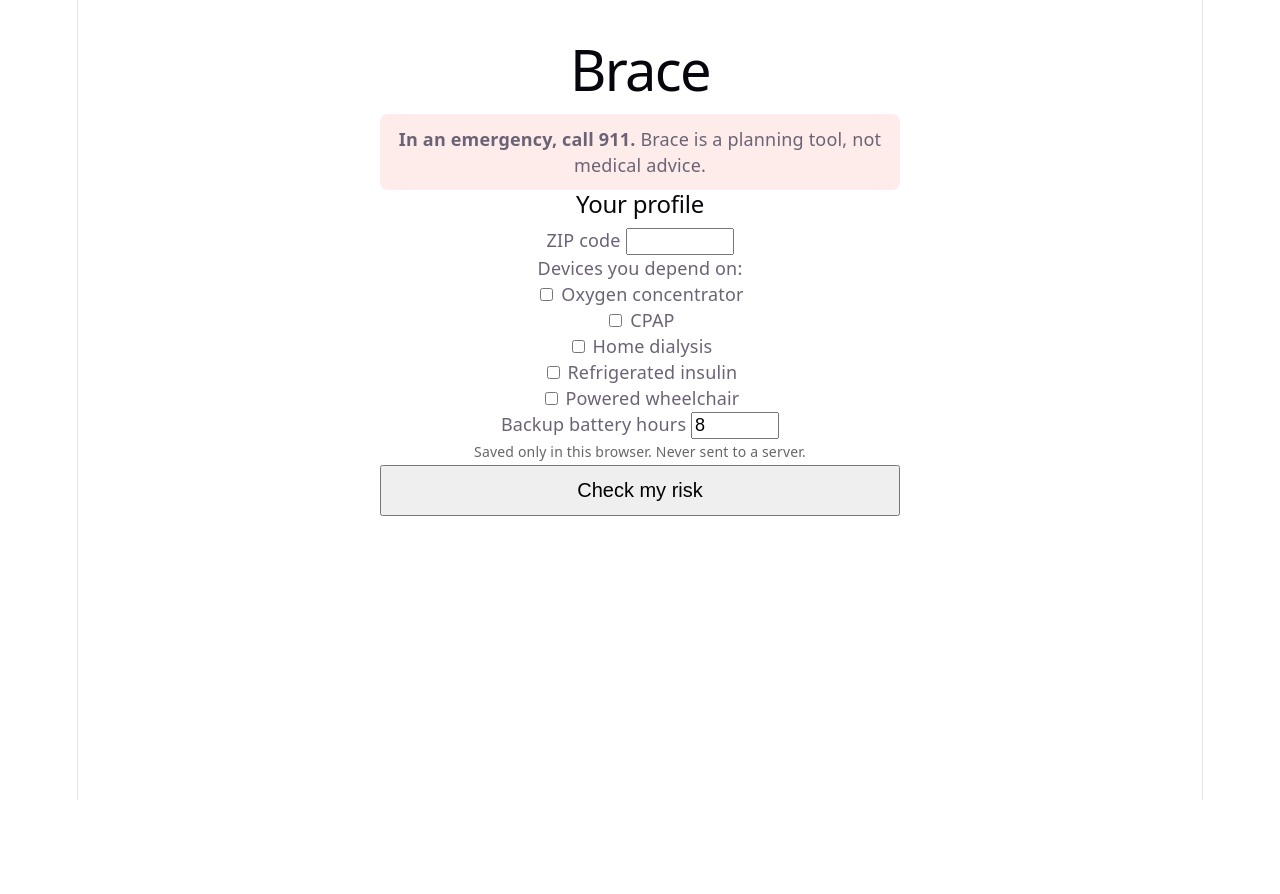
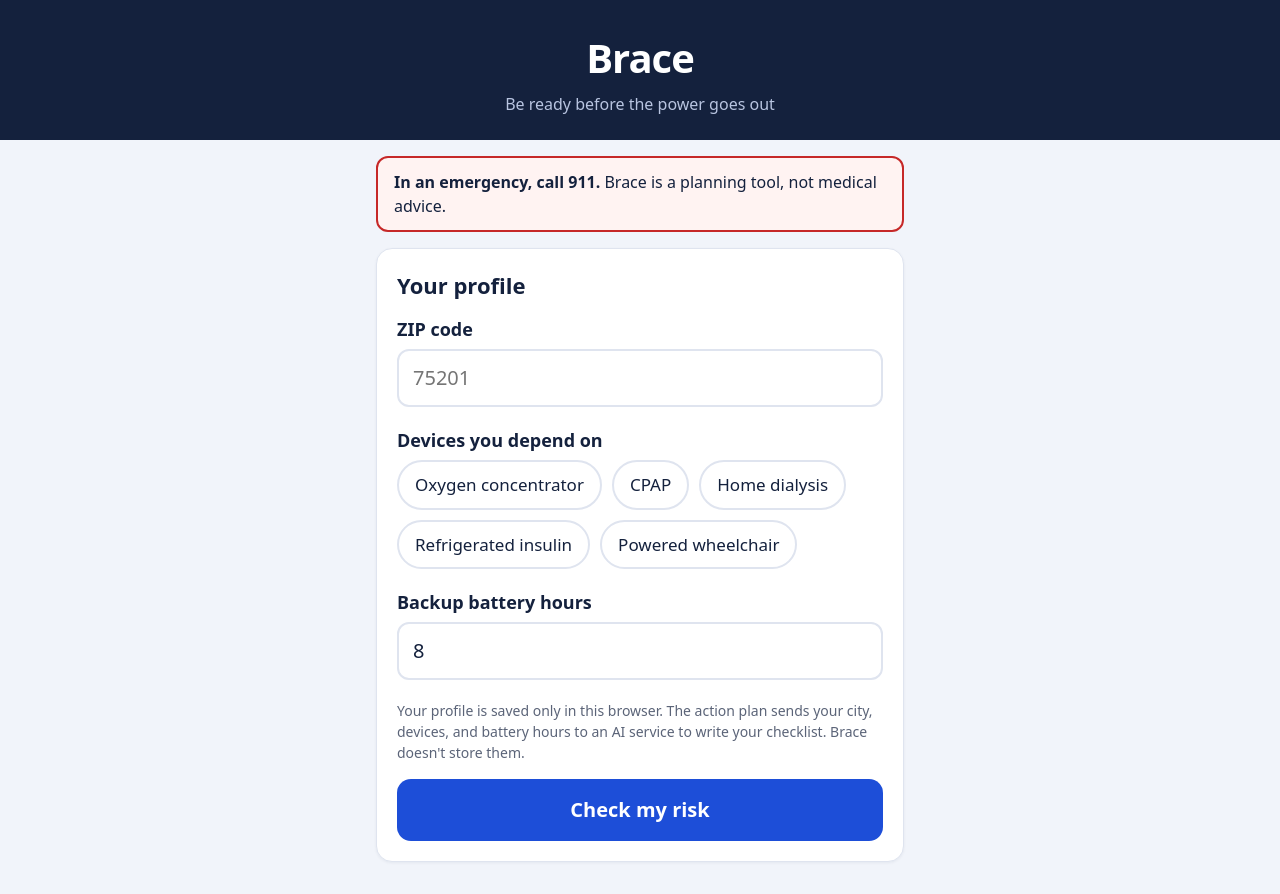
Before and after one commit to aiaiaioli/Brace, a React (Vite) app: page / in a window 1280 px wide. Before the commit the page ends 800 px from the top, so only its background shows below. Built offline with nearby package versions, Linux system fonts and the light colour scheme.

Commit message:
Redesign UI

```diff
--- a/src/App.jsx
+++ b/src/App.jsx
@@ -14,11 +14,7 @@ const RELEVANT = [
   "severe thunderstorm", "tornado", "hurricane", "tropical storm",
 ];
 
-const LEVELS = [
-  { name: "Low", color: "#2e7d32" },
-  { name: "Watch", color: "#ef6c00" },
-  { name: "Act Now", color: "#c62828" },
-];
+const LEVELS = ["Low", "Watch", "Act Now"];
 
 function readProfile() {
   try {
@@ -37,7 +33,6 @@ function getRisk(alerts, profile) {
     const sev = a.properties.severity;
     level = Math.max(level, sev === "Severe" || sev === "Extreme" ? 2 : 1);
   }
-  // If they depend on devices and have under 12h of battery, bump the risk up one level
   if (level > 0 && profile.devices.length > 0 && profile.battery < 12) {
     level = Math.min(2, level + 1);
   }
@@ -52,6 +47,8 @@ export default function App() {
   const [result, setResult] = useState(null);
   const [error, setError] = useState("");
   const [loading, setLoading] = useState(false);
+  const [plan, setPlan] = useState("");
+  const [planLoading, setPlanLoading] = useState(false);
 
   function toggleDevice(d) {
     setDevices((cur) =>
@@ -62,6 +59,7 @@ export default function App() {
   async function check() {
     setError("");
     setResult(null);
+    setPlan("");
     if (!/^\d{5}$/.test(zip)) {
       setError("Enter a 5-digit ZIP code.");
       return;
@@ -91,86 +89,137 @@ export default function App() {
     setLoading(false);
   }
 
+  async function getPlan() {
+    setPlan("");
+    setPlanLoading(true);
+    try {
+      const res = await fetch("/api/checklist", {
+        method: "POST",
+        headers: { "content-type": "application/json" },
+        body: JSON.stringify({
+          place: result.place,
+          level: LEVELS[result.level],
+          devices,
+          battery: Number(battery),
+          alerts: result.alerts.map((a) => a.properties.headline),
+        }),
+      });
+      const data = await res.json();
+      setPlan(data.plan || "Couldn't build a plan right now. Try again.");
+    } catch {
+      setPlan("Couldn't build a plan right now. Try again.");
+    }
+    setPlanLoading(false);
+  }
+
   return (
-    <div style={{ maxWidth: 520, margin: "0 auto", padding: 24 }}>
+    <>
+      <div className="header">
         <h1>Brace</h1>
-      <p style={{ background: "#fdecea", padding: 12, borderRadius: 8 }}>
-        <strong>In an emergency, call 911.</strong> Brace is a planning tool,
-        not medical advice.
-      </p>
+        <p>Be ready before the power goes out</p>
+      </div>
 
+      <div className="wrap">
+        <div className="banner">
+          <strong>In an emergency, call 911.</strong> Brace is a planning
+          tool, not medical advice.
+        </div>
+
+        <div className="card">
           <h2>Your profile</h2>
-      <label>
-        ZIP code{" "}
+
+          <div className="field">
+            <label className="label" htmlFor="zip">ZIP code</label>
             <input
+              id="zip"
+              className="input"
               value={zip}
               onChange={(e) => setZip(e.target.value)}
               maxLength={5}
               inputMode="numeric"
-          style={{ fontSize: 18, width: 100 }}
+              placeholder="75201"
             />
-      </label>
+          </div>
 
-      <p>Devices you depend on:</p>
+          <div className="field">
+            <span className="label">Devices you depend on</span>
+            <div className="chips">
               {DEVICES.map((d) => (
-        <div key={d}>
-          <label style={{ fontSize: 18 }}>
+                <label
+                  key={d}
+                  className={"chip" + (devices.includes(d) ? " on" : "")}
+                >
                   <input
                     type="checkbox"
                     checked={devices.includes(d)}
                     onChange={() => toggleDevice(d)}
-            />{" "}
+                  />
                   {d}
                 </label>
+              ))}
             </div>
-      ))}
+          </div>
 
-      <p>
-        <label>
-          Backup battery hours{" "}
+          <div className="field">
+            <label className="label" htmlFor="battery">
+              Backup battery hours
+            </label>
             <input
+              id="battery"
+              className="input"
               type="number"
               min="0"
               value={battery}
               onChange={(e) => setBattery(e.target.value)}
-            style={{ fontSize: 18, width: 80 }}
             />
-        </label>
-      </p>
-      <p style={{ fontSize: 14, color: "#666" }}>
-        Saved only in this browser. Never sent to a server.
+          </div>
+
+          <p className="note">
+            Your profile is saved only in this browser. The action plan sends
+            your city, devices, and battery hours to an AI service to write
+            your checklist. Brace doesn't store them.
           </p>
 
-      <button
-        onClick={check}
-        style={{ fontSize: 20, padding: "12px 20px", width: "100%" }}
-      >
+          <button className="btn" onClick={check} disabled={loading}>
             {loading ? "Checking..." : "Check my risk"}
           </button>
-
-      {error && <p style={{ color: "#c62828" }}>{error}</p>}
+          {error && <p className="error">{error}</p>}
+        </div>
 
         {result && (
-        <div style={{ marginTop: 24 }}>
-          <div
-            style={{
-              background: LEVELS[result.level].color,
-              color: "white",
-              padding: 20,
-              borderRadius: 12,
-              fontSize: 28,
-              textAlign: "center",
-            }}
-          >
-            {LEVELS[result.level].name}
-            <div style={{ fontSize: 16 }}>{result.place}</div>
+          <>
+            <div className={"risk l" + result.level}>
+              <div className="small">Your risk level</div>
+              <div className="big">{LEVELS[result.level]}</div>
+              <div className="place">{result.place}</div>
             </div>
+
+            <div className="card">
+              <h2>Weather alerts</h2>
               {result.alerts.length === 0 && <p>No active alerts for your area.</p>}
               {result.alerts.map((a) => (
-            <p key={a.id}>{a.properties.headline}</p>
+                <div className="alert" key={a.id}>
+                  {a.properties.headline}
+                </div>
               ))}
+              <button
+                className="btn secondary"
+                onClick={getPlan}
+                disabled={planLoading}
+              >
+                {planLoading ? "Building your plan..." : "Get my action plan"}
+              </button>
+            </div>
+
+            {plan && (
+              <div className="card">
+                <h2>Your action plan</h2>
+                <div className="plan">{plan}</div>
               </div>
             )}
+          </>
+        )}
       </div>
+    </>
   );
 }
--- a/src/index.css
+++ b/src/index.css
@@ -1,111 +1,130 @@
 :root {
-  --text: #6b6375;
-  --text-h: #08060d;
-  --bg: #fff;
-  --border: #e5e4e7;
-  --code-bg: #f4f3ec;
-  --accent: #aa3bff;
-  --accent-bg: rgba(170, 59, 255, 0.1);
-  --accent-border: rgba(170, 59, 255, 0.5);
-  --social-bg: rgba(244, 243, 236, 0.5);
-  --shadow:
-    rgba(0, 0, 0, 0.1) 0 10px 15px -3px, rgba(0, 0, 0, 0.05) 0 4px 6px -2px;
-
-  --sans: system-ui, 'Segoe UI', Roboto, sans-serif;
-  --heading: system-ui, 'Segoe UI', Roboto, sans-serif;
-  --mono: ui-monospace, Consolas, monospace;
-
-  font: 18px/145% var(--sans);
-  letter-spacing: 0.18px;
-  color-scheme: light dark;
-  color: var(--text);
-  background: var(--bg);
-  font-synthesis: none;
-  text-rendering: optimizeLegibility;
-  -webkit-font-smoothing: antialiased;
-  -moz-osx-font-smoothing: grayscale;
-
-  @media (max-width: 1024px) {
-    font-size: 16px;
-  }
+  --bg: #f1f4fa;
+  --ink: #14213d;
+  --muted: #5b6478;
+  --card: #ffffff;
+  --line: #dfe4ef;
+  --brand: #1d4ed8;
+  --low: #2e7d32;
+  --watch: #e65100;
+  --act: #c62828;
 }
 
-@media (prefers-color-scheme: dark) {
-  :root {
-    --text: #9ca3af;
-    --text-h: #f3f4f6;
-    --bg: #16171d;
-    --border: #2e303a;
-    --code-bg: #1f2028;
-    --accent: #c084fc;
-    --accent-bg: rgba(192, 132, 252, 0.15);
-    --accent-border: rgba(192, 132, 252, 0.5);
-    --social-bg: rgba(47, 48, 58, 0.5);
-    --shadow:
-      rgba(0, 0, 0, 0.4) 0 10px 15px -3px, rgba(0, 0, 0, 0.25) 0 4px 6px -2px;
-  }
-
-  #social .button-icon {
-    filter: invert(1) brightness(2);
-  }
-}
+* { box-sizing: border-box; }
 
 body {
   margin: 0;
+  background: var(--bg);
+  color: var(--ink);
+  font-family: system-ui, -apple-system, "Segoe UI", Roboto, sans-serif;
+  font-size: 18px;
+  line-height: 1.5;
 }
 
-#root {
-  width: 1126px;
-  max-width: 100%;
-  margin: 0 auto;
+.header {
+  background: var(--ink);
+  color: white;
+  padding: 28px 20px 24px;
   text-align: center;
-  border-inline: 1px solid var(--border);
-  min-height: 100svh;
-  display: flex;
-  flex-direction: column;
-  box-sizing: border-box;
+}
+.header h1 { margin: 0; font-size: 40px; letter-spacing: -1px; }
+.header p { margin: 4px 0 0; color: #b8c4e0; font-size: 16px; }
+
+.wrap { max-width: 560px; margin: 0 auto; padding: 16px; }
+
+.banner {
+  background: #fff3f2;
+  border: 2px solid var(--act);
+  border-radius: 12px;
+  padding: 12px 16px;
+  font-size: 16px;
+  margin-bottom: 16px;
 }
 
-h1,
-h2 {
-  font-family: var(--heading);
-  font-weight: 500;
-  color: var(--text-h);
+.card {
+  background: var(--card);
+  border: 1px solid var(--line);
+  border-radius: 16px;
+  padding: 20px;
+  margin-bottom: 16px;
+  box-shadow: 0 1px 3px rgba(20, 33, 61, 0.06);
+}
+.card h2 { margin: 0 0 14px; font-size: 22px; }
+
+.label { display: block; font-weight: 600; margin-bottom: 6px; }
+
+.input {
+  font: inherit;
+  font-size: 20px;
+  padding: 12px 14px;
+  border: 2px solid var(--line);
+  border-radius: 12px;
+  width: 100%;
+  background: white;
+  color: var(--ink);
+}
+.input:focus { outline: none; border-color: var(--brand); }
+
+.field { margin-bottom: 20px; }
+
+.chips { display: flex; flex-wrap: wrap; gap: 10px; }
+.chip {
+  border: 2px solid var(--line);
+  border-radius: 999px;
+  padding: 10px 16px;
+  font-size: 17px;
+  cursor: pointer;
+  background: white;
+  user-select: none;
+}
+.chip input { display: none; }
+.chip.on {
+  background: var(--brand);
+  border-color: var(--brand);
+  color: white;
+  font-weight: 600;
 }
 
-h1 {
-  font-size: 56px;
-  letter-spacing: -1.68px;
-  margin: 32px 0;
-  @media (max-width: 1024px) {
-    font-size: 36px;
-    margin: 20px 0;
-  }
+.note { font-size: 14px; color: var(--muted); margin: 0 0 16px; }
+
+.btn {
+  font: inherit;
+  font-size: 20px;
+  font-weight: 700;
+  width: 100%;
+  padding: 16px;
+  border: none;
+  border-radius: 14px;
+  background: var(--brand);
+  color: white;
+  cursor: pointer;
 }
-h2 {
-  font-size: 24px;
-  line-height: 118%;
-  letter-spacing: -0.24px;
-  margin: 0 0 8px;
-  @media (max-width: 1024px) {
-    font-size: 20px;
-  }
+.btn:disabled { opacity: 0.6; cursor: wait; }
+.btn.secondary { background: var(--ink); margin-top: 16px; }
+
+.error { color: var(--act); font-weight: 600; margin: 12px 0 0; }
+
+.risk {
+  border-radius: 16px;
+  padding: 24px;
+  text-align: center;
+  color: white;
+  margin-bottom: 16px;
 }
-p {
-  margin: 0;
+.risk.l0 { background: var(--low); }
+.risk.l1 { background: var(--watch); }
+.risk.l2 { background: var(--act); }
+.risk .small { font-size: 15px; opacity: 0.9; text-transform: uppercase; letter-spacing: 1px; }
+.risk .big { font-size: 44px; font-weight: 800; line-height: 1.1; margin: 4px 0; }
+.risk .place { font-size: 17px; }
+
+.alert {
+  border-left: 5px solid var(--watch);
+  background: #fff8f0;
+  padding: 10px 14px;
+  border-radius: 8px;
+  margin-bottom: 10px;
+  font-size: 16px;
 }
 
-code,
-.counter {
-  font-family: var(--mono);
-  display: inline-flex;
-  border-radius: 4px;
-  color: var(--text-h);
-}
-
-code {
-  font-size: 15px;
-  line-height: 135%;
-  padding: 4px 8px;
-  background: var(--code-bg);
-}
+.plan { white-space: pre-wrap; font-size: 18px; }
```
Lines whose indentation alone changed are shown as unchanged.
